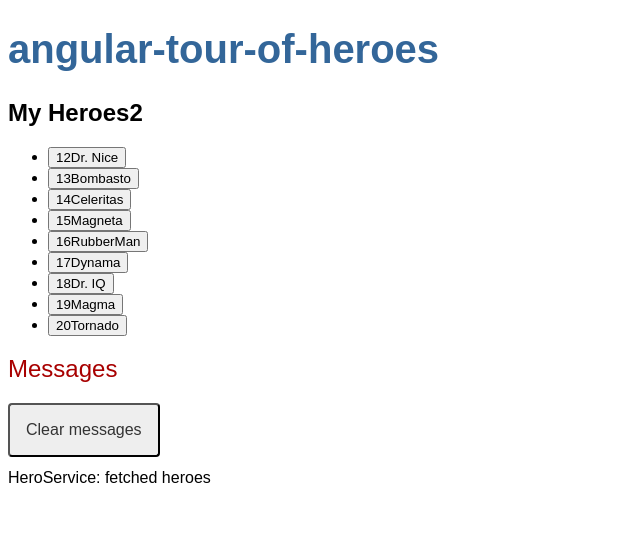
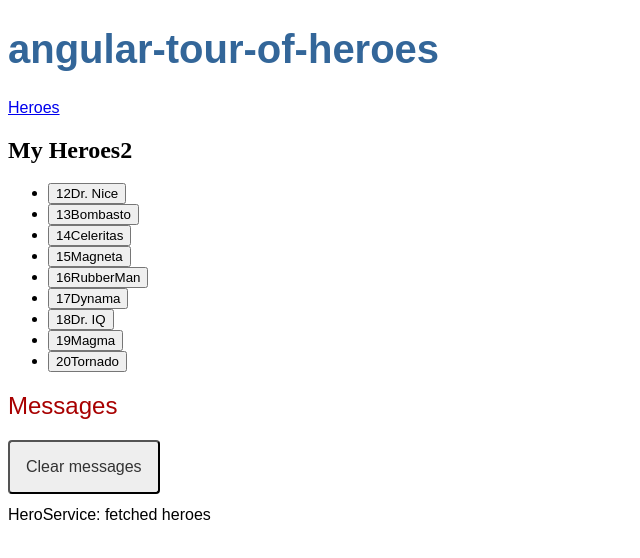
Before and after one commit to grantorino6969/tour-of-heroes, an Angular app: page /heroes in a window 1280 px wide. Shown: the top 558 px of the page, without its empty margins (0-640 px from the left). Built offline with nearby package versions, Linux system fonts and the light colour scheme.

Commit message:
Feat: Added router link for navigation

```diff
--- a/src/app/app.component.html
+++ b/src/app/app.component.html
@@ -1,3 +1,7 @@
 <h1>{{title}}</h1>
-<app-heroes></app-heroes>
+<!-- <app-heroes></app-heroes> -->
+<nav>
+    <a routerLink="/heroes">Heroes</a>
+</nav>
+<router-outlet></router-outlet>
 <app-messages></app-messages>
```
